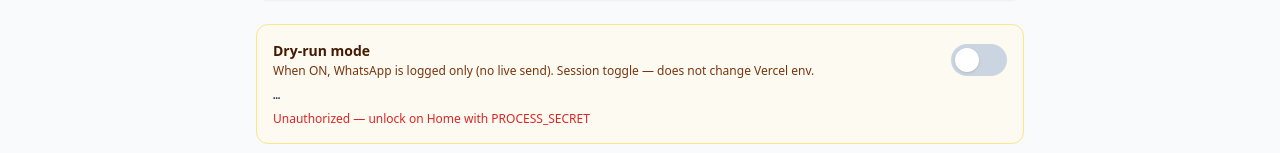
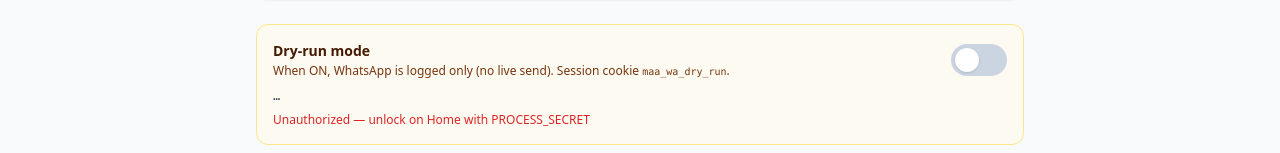
Before and after one commit to ArmaniousESP/medical-aid-automation, a Next.js app: page /notifications in a window 1280 px wide. Shown: the part 343-496 px from the top of the page. Built offline with nearby package versions, Linux system fonts and the light colour scheme; no server answers.

Commit message:
Dry-run toggle: credentials include for cookies

```diff
--- a/app/DryRunModeToggle.tsx
+++ b/app/DryRunModeToggle.tsx
@@ -5,9 +5,13 @@ import { useCallback, useEffect, useState } from 'react';
 type Status = {
   env_forces?: boolean;
   cookie_on?: boolean;
+  cookie_present?: boolean;
+  cookie_name?: string;
   effective?: boolean;
   can_toggle_off?: boolean;
 };
+
+const fetchOpts: RequestInit = { credentials: 'include' };
 
 export function DryRunModeToggle({
   compact = false,
@@ -20,7 +24,7 @@ export function DryRunModeToggle({
 
   const load = useCallback(async () => {
     try {
-      const res = await fetch('/api/ops/dry-run-mode');
+      const res = await fetch('/api/ops/dry-run-mode', fetchOpts);
       const data = await res.json();
       if (!res.ok) throw new Error(data.error || 'Failed');
       setStatus(data);
@@ -39,6 +43,7 @@ export function DryRunModeToggle({
     setErr(null);
     try {
       const res = await fetch('/api/ops/dry-run-mode', {
+        ...fetchOpts,
         method: 'POST',
         headers: { 'Content-Type': 'application/json' },
         body: JSON.stringify({ enabled }),
@@ -91,8 +96,8 @@ export function DryRunModeToggle({
         <div>
           <p className="text-sm font-semibold text-amber-950">Dry-run mode</p>
           <p className="text-xs text-amber-900 mt-0.5">
-            When ON, WhatsApp is logged only (no live send). Session toggle — does not
-            change Vercel env.
+            When ON, WhatsApp is logged only (no live send). Session cookie{' '}
+            <code className="text-[10px]">maa_wa_dry_run</code>.
           </p>
         </div>
         <button
@@ -120,6 +125,9 @@ export function DryRunModeToggle({
               ? 'ON (forced by WHATSAPP_DRY_RUN=1 on Vercel)'
               : 'ON (session cookie)'
             : 'OFF — live sends allowed if provider is configured'}
+        {status?.cookie_present === false && status?.env_forces !== true
+          ? ' · cookie not set yet'
+          : ''}
       </p>
       {lockedOn && (
         <p className="text-[11px] text-amber-800">
```
